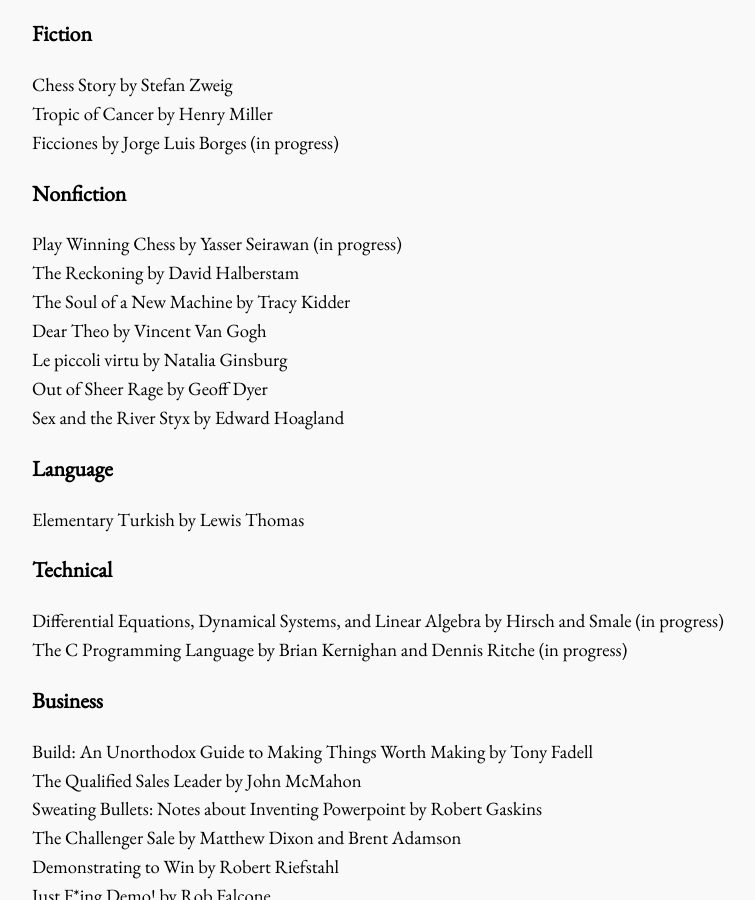
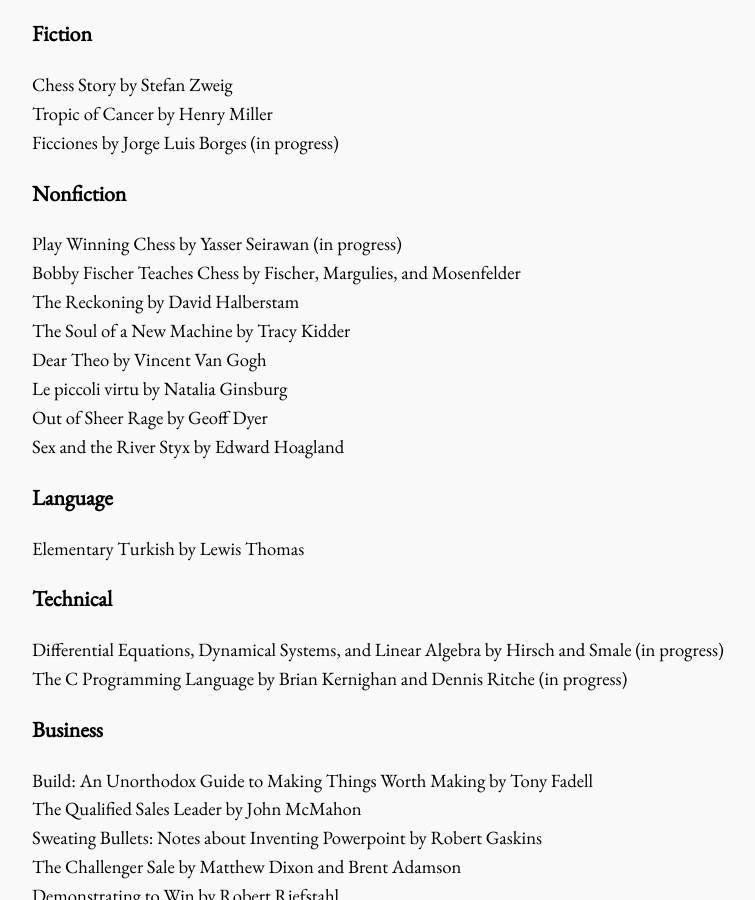
Before and after one commit to bora-uyumazturk/bora-uyumazturk.github.io, a Jekyll site: the page built from reading.html, in a window 1280 px wide and 900 px high, scrolled down 595 px. Shown: the whole window, without its empty margins (140-895 px from the left). Built offline with Jekyll 4.4.1, drawn with Linux system fonts in a browser that asks for light colours.

Commit message:
Update reading.html

```diff
--- a/reading.html
+++ b/reading.html
@@ -34,6 +34,7 @@
   <h3>Nonfiction</h3>
 
   Play Winning Chess by Yasser Seirawan (in progress) <br>
+  Bobby Fischer Teaches Chess by Fischer, Margulies, and Mosenfelder <br>
   The Reckoning by David Halberstam <br>
   The Soul of a New Machine by Tracy Kidder <br>
   Dear Theo by Vincent Van Gogh <br>
```
